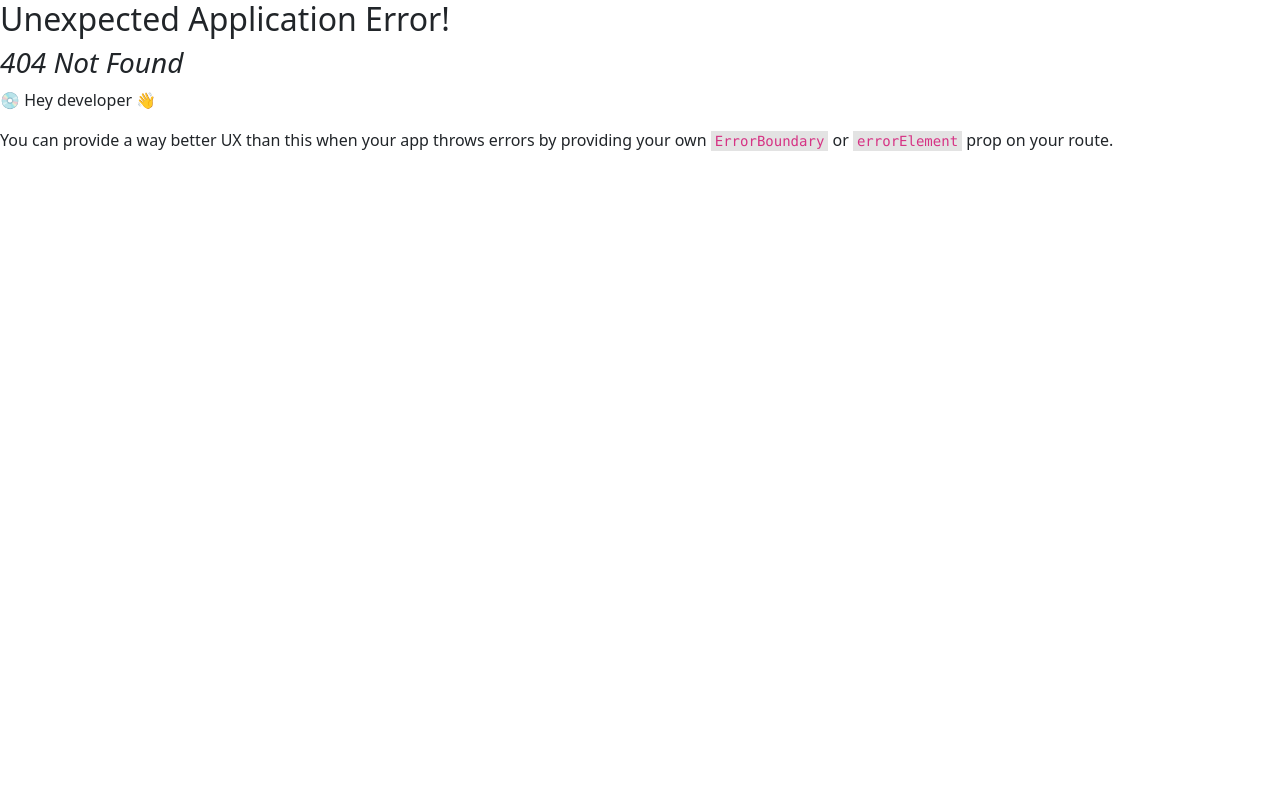
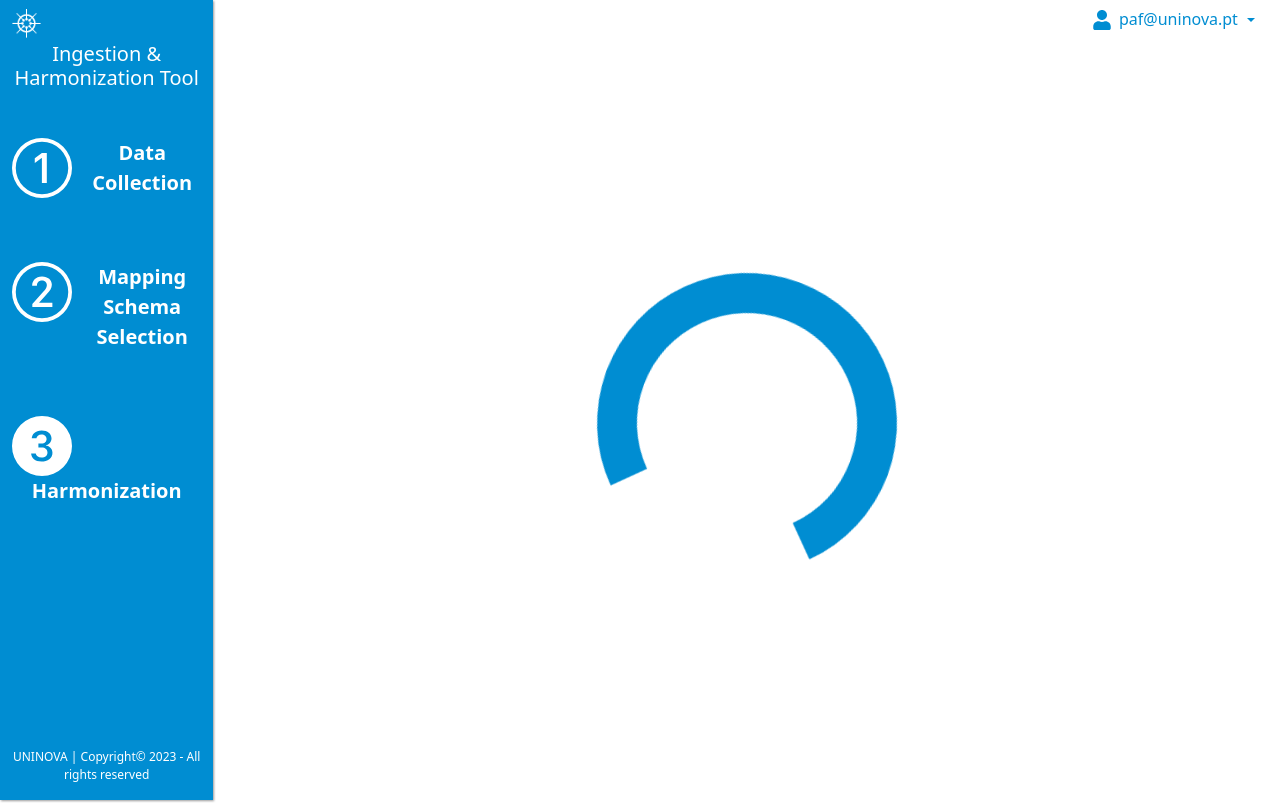
Before and after one commit to VesselAI/uninova-ingestion-and-harmonisation-services_v2, a React (Create React App) app in the folder frontend/: page /harmonization in a window 1280 px wide. Before the commit this address had no page. Built offline with nearby package versions, Linux system fonts and the light colour scheme.

Commit message:
Added first iteration of harmonization step page

```diff
--- a/frontend/src/App.jsx
+++ b/frontend/src/App.jsx
@@ -9,6 +9,7 @@ import {
 } from "react-router-dom";
 
 import { IngestionDataProvider } from './context/IngestionDataProvider';
+import HarmonizationPage from './pages/HarmonizationPage';
 // CSS Imports
 import 'bootstrap/dist/css/bootstrap.css';
 import './App.css'
@@ -29,6 +30,11 @@ function App() {
             <IngestionDataProvider>
                 <SchemaSelectionPage />
             </IngestionDataProvider>
+        },
+        {
+            path: "/harmonization",
+            element:
+                <HarmonizationPage />
         }
     ]);
 
--- /dev/null
+++ b/frontend/src/pages/HarmonizationPage.css
@@ -0,0 +1,16 @@
+.loading-row{
+    height: 95%;
+    align-content: center;
+    justify-content: center;
+}
+
+.custom-spinner{
+    width: 300px !important;
+    height: 300px !important;
+    border-width: 40px !important;
+    color: #008DD2;
+}
+
+.loading-text{
+    text-align: center;
+}
--- /dev/null
+++ b/frontend/src/pages/HarmonizationPage.jsx
@@ -0,0 +1,37 @@
+import Spinner from 'react-bootstrap/Spinner';
+import React, { useState } from 'react';
+import Container from 'react-bootstrap/Container';
+import Row from 'react-bootstrap/Row';
+import Col from 'react-bootstrap/Col';
+import ProfileMenu from '../components/ProfileMenu/ProfileMenu';
+import SideBar from '../components/SideBar/SideBar';
+import './HarmonizationPage.css'
+
+function HarmonizationPage() {
+
+    const [status, setStatus] = useState('loading');
+
+    return (
+        <Container fluid>
+            <Row className="h-100">
+                <Col xs={2} className="p-0">
+                    <SideBar step={3} />
+                </Col>
+                <Col xs={10} className="p-0 canvas-column">
+                    <Container fluid className="">
+                        <ProfileMenu></ProfileMenu>
+                    </Container>
+                    <Row className='loading-row'>
+                        {status === 'loading' ?
+                            <Spinner className='custom-spinner'/>
+                        :
+                            <p className='loading-text'>Done</p>
+                        }
+                    </Row>
+                </Col>
+            </Row>
+        </Container>
+    )
+};
+
+export default HarmonizationPage;
```
